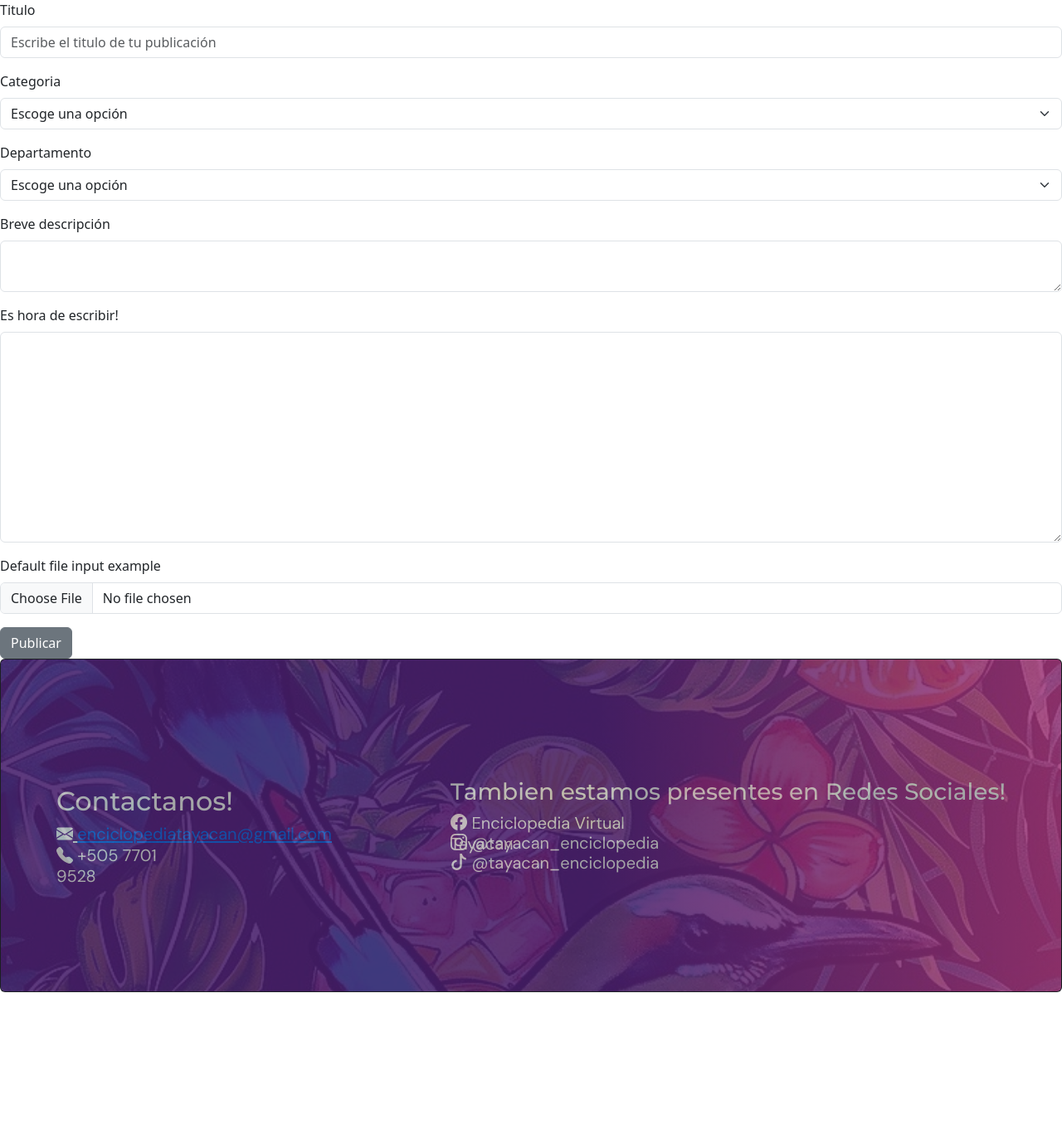
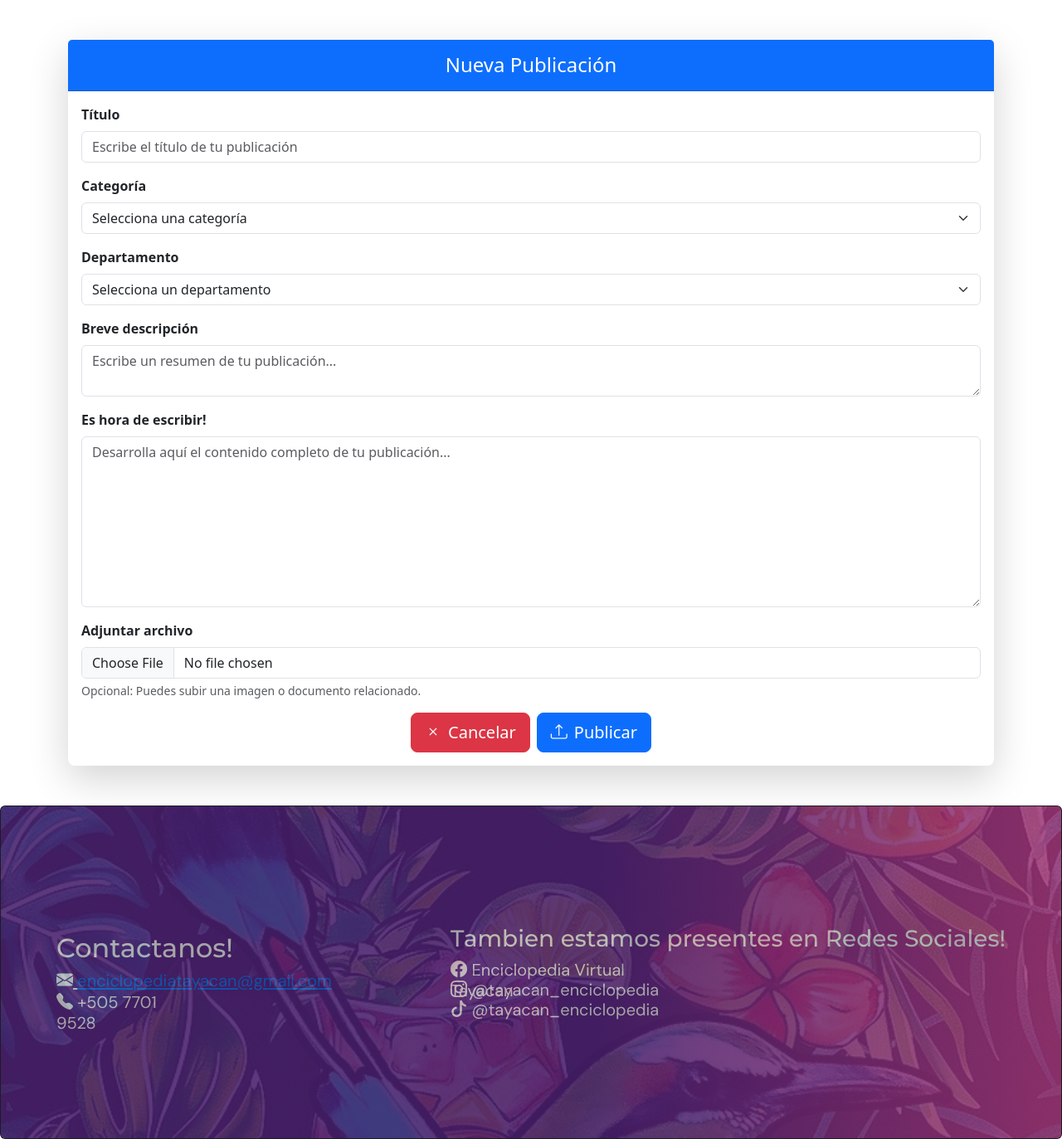
Before and after one commit to CamilaIsaT/Tayacan, a Django app: page /publicar in a window 1280 px wide. Shown: the part 70-1443 px from the top of the page at 83% size. Before the commit the page ends 1266 px from the top, so only its background shows below. Run offline with Django 5.2, Linux system fonts and the light colour scheme.

Commit message:
migracion de bd lista

```diff
--- a/enciclopedia/templates/paginas/colabora.html
+++ b/enciclopedia/templates/paginas/colabora.html
@@ -1,71 +1,96 @@
 {% extends "base.html" %}
-
 {% load static %}
 
-{% block titulo %}Colaborar {% endblock %}
-
-{% block css_extra %}
-<!-- CSS ESPECÍFICO solo para esta página -->
-<link rel="stylesheet" href="{% static 'css/colabora.css' %}">
-{% endblock %}
+{% block titulo %}Colaborar{% endblock %}
 
 {% block contenido %}
-<main>
+<main class="container my-5">
+    <div class="card shadow-lg border-0 rounded-3">
+        <div class="card-header bg-primary text-white text-center py-3">
+            <h4 class="mb-0">Nueva Publicación</h4>
+        </div>
+        <div class="card-body">
             <form action="" method="post" enctype="multipart/form-data">
+                {% csrf_token %}
+
+                <!-- Título -->
                 <div class="mb-3">
-            <!--Titulo-->
-            <label for="" class="form-label">Titulo</label>
-            <input type="text" class="form-control" id=""
-                placeholder="Escribe el titulo de tu publicación">
+                    <label for="titulo" class="form-label fw-semibold">Título</label>
+                    <input type="text" class="form-control" id="titulo" name="titulo"
+                        placeholder="Escribe el título de tu publicación" required>
                 </div>
+
+                <!-- Categoría -->
                 <div class="mb-3">
-            <!--Categoria-->
-            <label for="inputState" class="form-label">Categoria</label>
-            <select class="form-select" aria-label="Default select example">
-                <option selected>Escoge una opción</option>
-                <option value="1">One</option>
-                <option value="2">Two</option>
-                <option value="3">Three</option>
+                    <label for="categoria" class="form-label fw-semibold">Categoría</label>
+                    <select id="categoria" name="categoria" class="form-select" required>
+                        <option value="" selected disabled>Selecciona una categoría</option>
+                        <option value="1">Gastronomía</option>
+                        <option value="2">Flora</option>
+                        <option value="3">Fauna</option>
+                        <option value="4">Tradiciones</option>
+                        <option value="5">Historia</option>
                     </select>
                 </div>
+
+                <!-- Departamento -->
                 <div class="mb-3">
-            <!--Departamento-->
-            <label for="inputState" class="form-label">Departamento</label>
-            <select class="form-select" aria-label="Default select example">
-                <option selected>Escoge una opción</option>
-                <option value="1">One</option>
-                <option value="2">Two</option>
-                <option value="3">Three</option>
+                    <label for="departamento" class="form-label fw-semibold">Departamento</label>
+                    <select id="departamento" name="departamento" class="form-select" required>
+                        <option value="" selected disabled>Selecciona un departamento</option>
+                        <option value="managua">Managua</option>
+                        <option value="leon">León</option>
+                        <option value="granada">Granada</option>
+                        <option value="matagalpa">Matagalpa</option>
+                        <option value="carazo">Carazo</option>
                     </select>
                 </div>
+
+                <!-- Breve descripción -->
                 <div class="mb-3">
-            <!--Descripcion-->
-            <label for="exampleFormControlTextarea1" class="form-label">Breve descripción</label>
-            <textarea class="form-control" id="exampleFormControlTextarea1" rows="2"></textarea>
+                    <label for="descripcion" class="form-label fw-semibold">Breve descripción</label>
+                    <textarea class="form-control" id="descripcion" name="descripcion" rows="2"
+                        placeholder="Escribe un resumen de tu publicación..." required></textarea>
                 </div>
+
+                <!-- Contenido -->
                 <div class="mb-3">
-            <!--Contenido-->
-            <label for="exampleFormControlTextarea1" class="form-label">Es hora de escribir!</label>
-            <textarea class="form-control" id="exampleFormControlTextarea1" rows="10"></textarea>
+                    <label for="contenido" class="form-label fw-semibold">Es hora de escribir!</label>
+                    <textarea class="form-control" id="contenido" name="contenido" rows="8"
+                        placeholder="Desarrolla aquí el contenido completo de tu publicación..." required></textarea>
                 </div>
+
+                <!-- Subir archivo -->
                 <div class="mb-3">
-            <!--Subir archivo-->
-            <label for="formFile" class="form-label">Default file input example</label>
-            <input class="form-control" type="file" id="formFile">
+                    <label for="archivo" class="form-label fw-semibold">Adjuntar archivo</label>
+                    <input class="form-control" type="file" id="archivo" name="archivo">
+                    <div class="form-text">Opcional: Puedes subir una imagen o documento relacionado.</div>
                 </div>
-        <!--Botón publicar con tooltip-->
-        <button type="submit" class="btn btn-secondary" data-bs-toggle="tooltip" data-bs-placement="top"
-            data-bs-custom-class="custom-tooltip" data-bs-title="Asegúrate de que el material que subes sea tuyo o esté autorizado.">
-            Publicar
+
+                <!-- Botón Publicar -->
+                <div class="d-flex justify-content-center gap-2 col-6 mx-auto">
+                    <button type="submit" class="btn btn-danger btn-lg d-flex align-items-center justify-content-center gap-2"
+                        data-bs-toggle="tooltip" data-bs-placement="top"
+                        data-bs-title="Descartar publicación y regresar a la página principal.">
+                        <i class="bi bi-x"></i> Cancelar
                     </button>
+                    <button type="submit" class="btn btn-primary btn-lg d-flex align-items-center justify-content-center gap-2"
+                        data-bs-toggle="tooltip" data-bs-placement="top"
+                        data-bs-title="Asegúrate de que el material que subes sea tuyo o esté autorizado.">
+                        <i class="bi bi-upload"></i> Publicar
+                    </button>
+                </div>
+
             </form>
+        </div>
+    </div>
+</main>
 
-</main>
+<!-- Activar tooltips -->
 <script>
     document.addEventListener("DOMContentLoaded", function () {
         const tooltipTriggerList = document.querySelectorAll('[data-bs-toggle="tooltip"]');
-        const tooltipList = [...tooltipTriggerList].map(tooltipTriggerEl => new bootstrap.Tooltip(tooltipTriggerEl));
+        [...tooltipTriggerList].forEach(el => new bootstrap.Tooltip(el));
     });
 </script>
-
 {% endblock %}
```
Also changed, not shown: enciclopedia/models.py (+15 -0 lines), enciclopedia/templates/inicio sesion/registrarse.html (+82 -90 lines), enciclopedia/migrations/0001_initial.py (added), enciclopedia/static/imag/educador.jpg (added), enciclopedia/static/imag/estudiante.jpg (added). Lines whose indentation alone changed are shown as unchanged.
